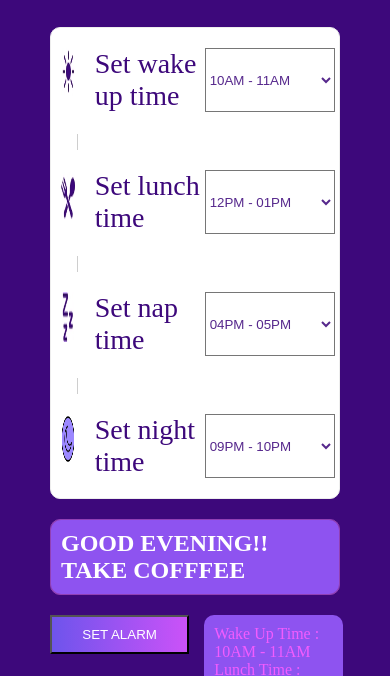
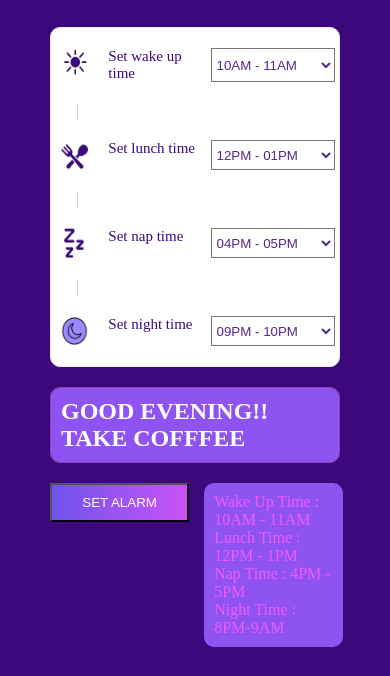
Before and after one commit to manojnagaraj01/PROJECT-Remainder-Clock, a plain HTML site: page index.html in a window 390 px wide. Shown: the part 119-795 px from the top of the page. Drawn offline with Linux system fonts and the light colour scheme.

Commit message:
media query added

```diff
--- a/style.css
+++ b/style.css
@@ -43,14 +43,11 @@ label{
 }
 option{
     color:#3D087BDE ;
+    background-color: #FFFFFF;
 }
 select{
     background-color: #FFFFFF;
     color:#3D087BDE ;
-}
-option{
-    background-color: #FFFFFF;
-
 }
 .card1, .card2, .card3, .card4{
     width: 95%;
@@ -244,4 +241,11 @@ button:hover{
         display: flex;
         flex-direction: column;
     }
+    .img{
+        height: 30px;
+    }
+    .card1, .card2, .card3, .card4{
+        font-size: 15px;
+        grid-template-columns: 10% 45% 45%;
+    }
 }
```
